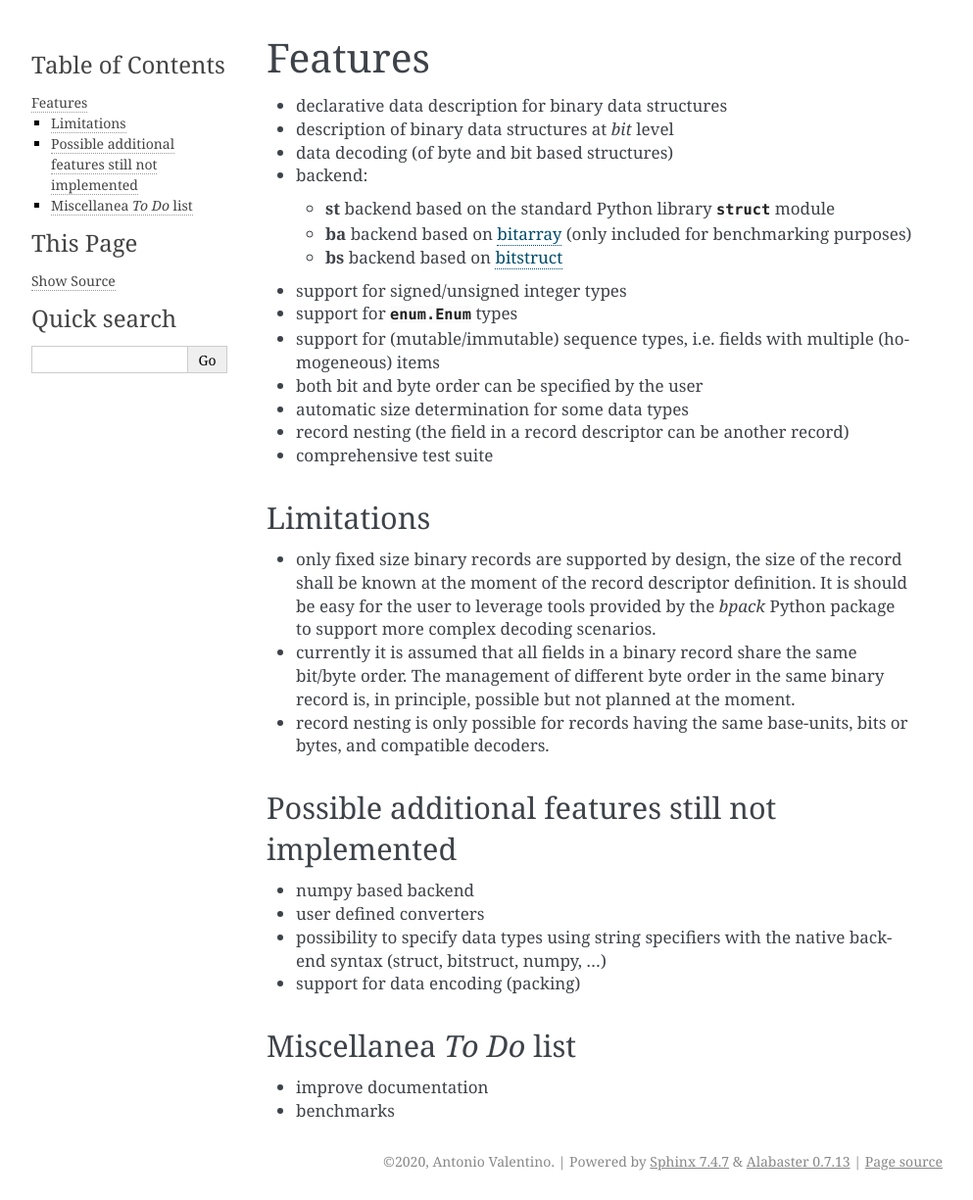
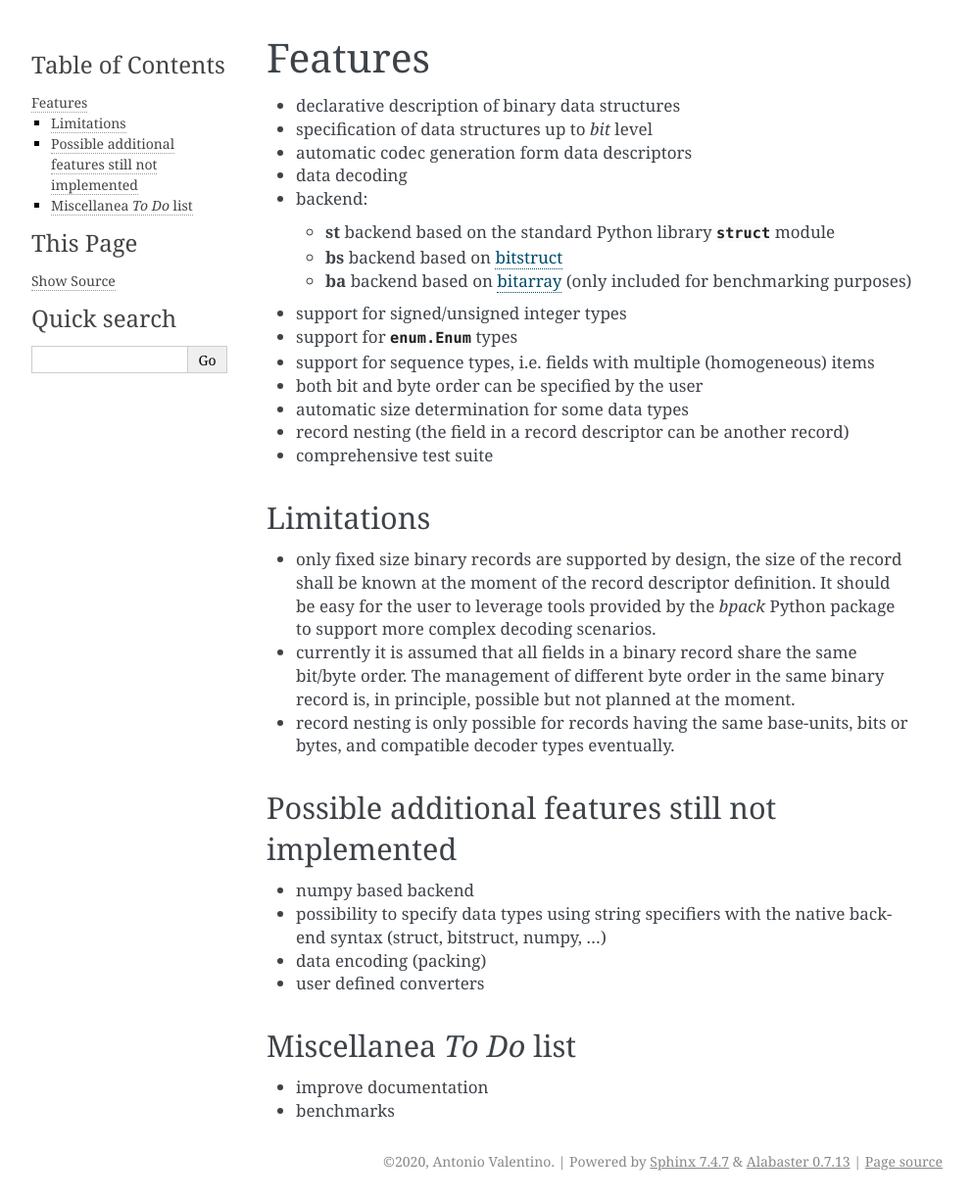
Before and after one commit to avalentino/bpack, a Sphinx documentation site: the page built from docs/features.rst, in a window 1280 px wide. Shown: the whole page at 98% size, without its empty margins (148-1141 px from the left). Built offline with Sphinx 7.4.7, drawn with Linux system fonts in a browser that asks for light colours.

Commit message:
Minor enhancements to the documentation

```diff
--- a/docs/features.rst
+++ b/docs/features.rst
@@ -1,19 +1,19 @@
 Features
 ========
 
-* declarative data description for binary data structures
-* description of binary data structures at *bit* level
-* data decoding (of byte and bit based structures)
+* declarative description of binary data structures
+* specification of data structures up to *bit* level
+* automatic codec generation form data descriptors
+* data decoding
 * backend:
 
   - **st** backend based on the standard Python library :mod:`struct` module
+  - **bs** backend based on bitstruct_
   - **ba** backend based on bitarray_ (only included for benchmarking purposes)
-  - **bs** backend based on bitstruct_
 
 * support for signed/unsigned integer types
 * support for :class:`enum.Enum` types
-* support for (mutable/immutable) sequence types, i.e. fields with
-  multiple (homogeneous) items
+* support for sequence types, i.e. fields with multiple (homogeneous) items
 * both bit and byte order can be specified by the user
 * automatic size determination for some data types
 * record nesting (the field in a record descriptor can be another record)
@@ -28,23 +28,23 @@ Limitations
 
 * only fixed size binary records are supported by design, the size of the
   record shall be known at the moment of the record descriptor definition.
-  It is should be easy for the user to leverage tools provided by the *bpack*
+  It should be easy for the user to leverage tools provided by the *bpack*
   Python package to support more complex decoding scenarios.
 * currently it is assumed that all fields in a binary record share the
   same bit/byte order. The management of different byte order in the same
   binary record is, in principle, possible but not planned at the moment.
 * record nesting is only possible for records having the same base-units,
-  bits or bytes, and compatible decoders.
+  bits or bytes, and compatible decoder types eventually.
 
 
 Possible additional features still not implemented
 --------------------------------------------------
 
 * numpy based backend
-* user defined converters
 * possibility to specify data types using string specifiers with
   the native backend syntax (struct, bitstruct, numpy, ...)
-* support for data encoding (packing)
+* data encoding (packing)
+* user defined converters
 
 
 Miscellanea *To Do* list
--- a/docs/index.rst
+++ b/docs/index.rst
@@ -12,10 +12,9 @@ Documentatiom
 .. toctree::
    :maxdepth: 2
 
-   release_notes
    features
    license
-
+   release_notes
 
 
 Indices and tables
```
Also changed, not shown: README.rst (+4 -9 lines), bpack/__init__.py (+3 -27 lines), docs/license.rst (+10 -3 lines).
